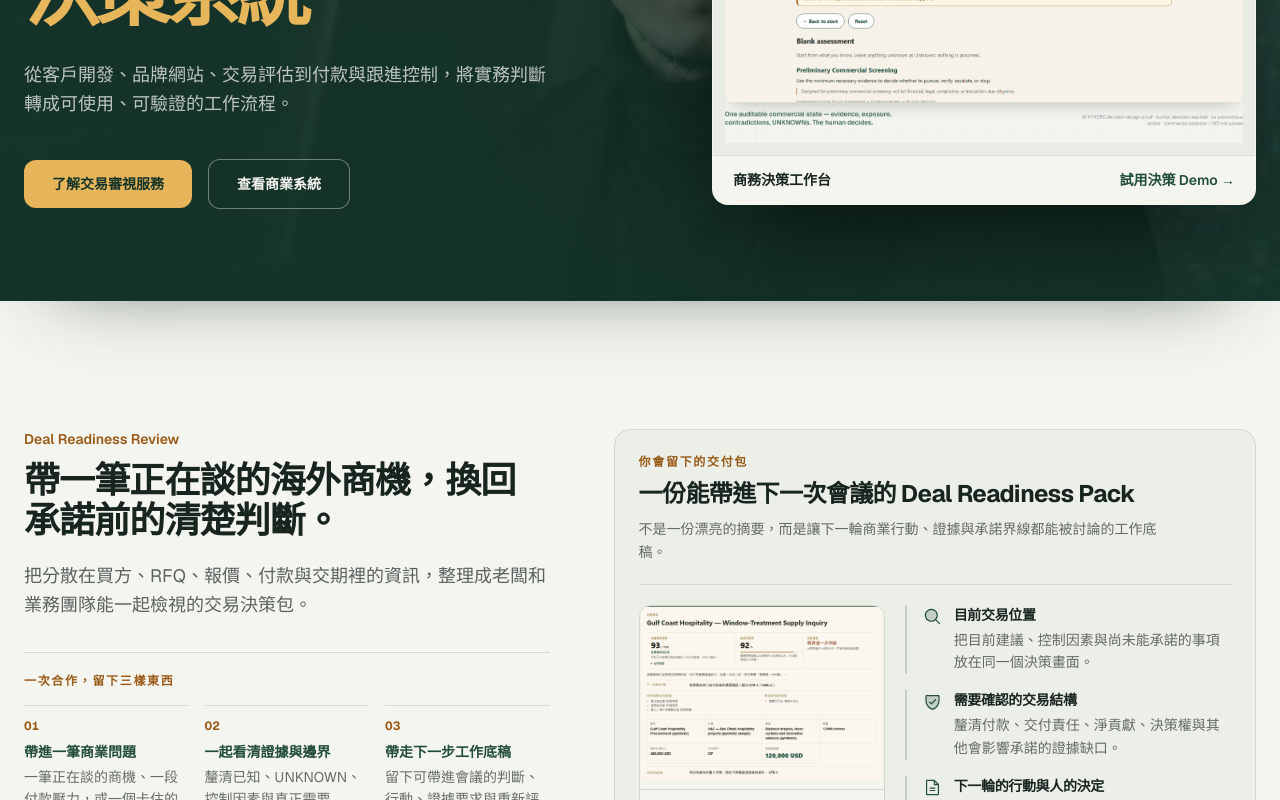
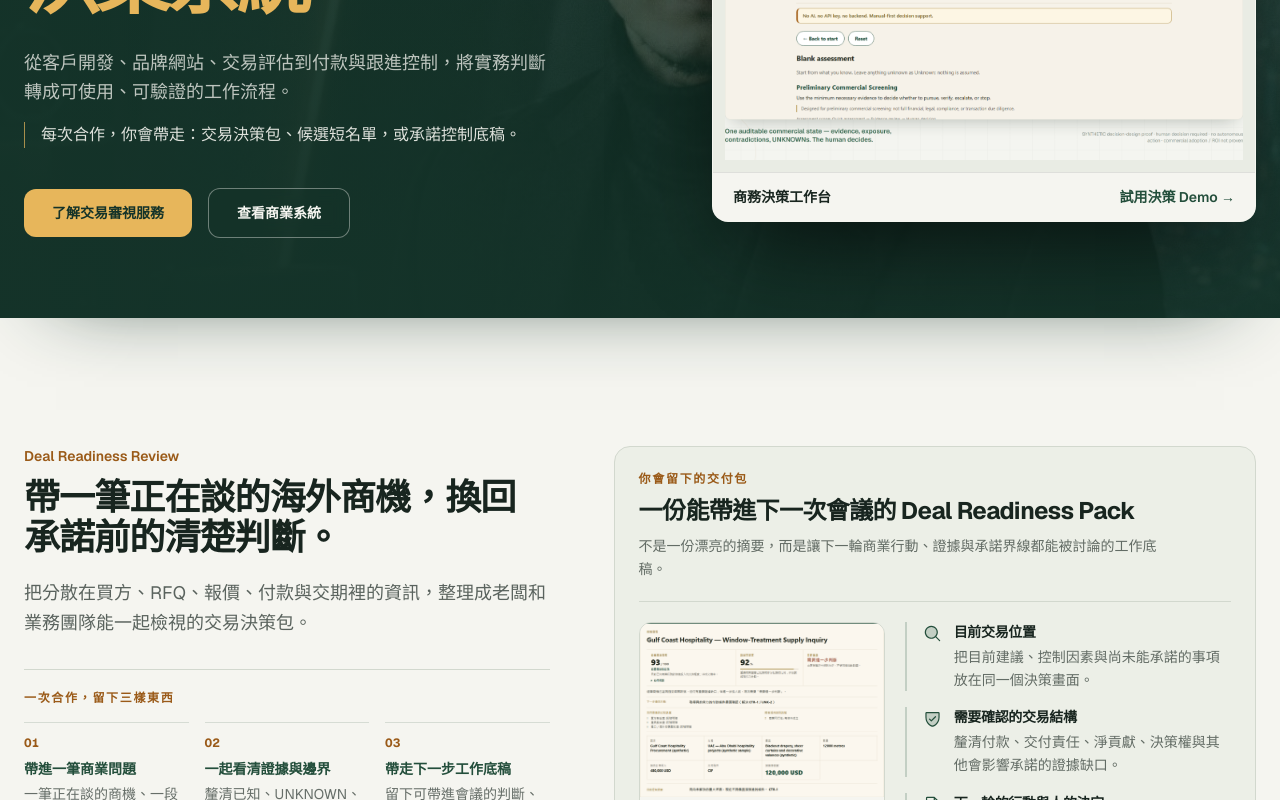
Before and after one commit to apchen1978/pauls-tradecraft, a React (Vite) app: page / in a window 1280 px wide. Shown: the part 500-1300 px from the top of the page. Built offline with nearby package versions, Linux system fonts and the light colour scheme.

Commit message:
feat(portfolio): clarify client value and deliverables

```diff
--- a/src/components/Capabilities.jsx
+++ b/src/components/Capabilities.jsx
@@ -33,6 +33,7 @@ export default function Capabilities() {
                 <h4 className="mt-2 text-lg font-bold tracking-tight text-bone">{offer.title}</h4>
                 <p className="mt-3 text-sm font-semibold leading-relaxed text-bone/90">{offer.question}</p>
                 <p className="mt-2 text-sm leading-relaxed text-bone/70">{offer.output}</p>
+                <p className="mt-3 text-xs font-semibold leading-relaxed text-gold">{offer.takeaway}</p>
                 <p className="mt-4 text-xs font-medium uppercase tracking-[0.12em] text-bone/65">{offer.proof}</p>
               </article>
             ))}
--- a/src/components/Hero.jsx
+++ b/src/components/Hero.jsx
@@ -44,6 +44,9 @@ export default function Hero() {
           <motion.p variants={fadeUp} className="mt-7 max-w-[48ch] text-base leading-relaxed text-bone/75 md:text-lg">
             {t.hero.sub}
           </motion.p>
+          <motion.p variants={fadeUp} className="mt-4 max-w-[48ch] border-l border-gold/70 pl-4 text-sm font-medium leading-relaxed text-bone/90 md:text-base">
+            {t.hero.youGet}
+          </motion.p>
           <motion.div variants={fadeUp} className="mt-10 flex flex-wrap items-center gap-4">
             <a
               href="#deal-readiness"
--- a/src/i18n.jsx
+++ b/src/i18n.jsx
@@ -10,6 +10,7 @@ const dict = {
       headlineB: "團隊能推進的",
       headlineHighlight: "決策系統",
       sub: "從客戶開發、品牌網站、交易評估到付款與跟進控制，將實務判斷轉成可使用、可驗證的工作流程。",
+      youGet: "每次合作，你會帶走：交易決策包、候選短名單，或承諾控制底稿。",
       ctaPrimary: "了解交易審視服務",
       ctaSecondary: "查看商業系統",
       imgCaption: "窗簾軟裝 Pilot 追蹤器 · 實際畫面",
@@ -93,7 +94,7 @@ const dict = {
       boundary: "這些作品展示可運作的判斷流程與輸出，不宣稱保證營收、ROI 或商業採用結果。",
       items: [
         { label: "收入機會", question: "哪些商機值得投入？", system: "AI 輔助海外客戶開發", output: "Evidence-qualified shortlist、UNKNOWN 與下一輪研究問題。", linkLabel: "查看客戶開發流程", href: "#overseas-lead-discovery" },
-        { label: "交易決策", question: "這筆交易現在值得推進嗎？", system: "商務決策工作台", output: "交易評估、控制因素、Decision Path 與可帶進會議的 Deal Brief。", linkLabel: "查看決策工作台", href: "#commercial-decision-desk" },
+        { label: "交易決策", question: "這筆交易現在值得推進嗎？", system: "商務決策工作台", output: "交易評估、控制因素、Decision Path（這單卡在哪、下一步動什麼）與 Deal Brief（帶進會議的判斷文件）。", linkLabel: "查看決策工作台", href: "#commercial-decision-desk" },
         { label: "毛利機會", question: "下一個值得捕捉的利潤在哪裡？", system: "貿易利潤導航", output: "Profit levers、economics bridge、現金暴露與需要補足的證據。", linkLabel: "查看利潤導航", href: "#trade-profit-navigator" },
         { label: "現金與風險", question: "表面有毛利，現金能撐得住嗎？", system: "付款集中度分析", output: "按幣別拆開的付款承諾、集中暴露與承諾前控制點。", linkLabel: "查看付款分析", href: "#payment-concentration" },
       ],
@@ -142,18 +143,21 @@ const dict = {
             title: "Overseas Growth Pilot",
             question: "哪些海外客戶值得投入？",
             output: "證據化的潛在客戶短名單、UNKNOWN 與下一輪研究問題。",
+            takeaway: "你帶走：候選短名單與下一輪該問誰。",
             proof: "Overseas Lead Discovery",
           },
           {
             title: "Deal Readiness Review",
             question: "這筆商機現在能不能推進？",
-            output: "CDD 評估、控制因素、Decision Path、Deal Brief 與人類決定邊界。",
+            output: "CDD 評估、控制因素、Decision Path（這單卡在哪、下一步動什麼）、Deal Brief（帶進會議的判斷文件）與人類決定邊界。",
+            takeaway: "你帶走：可帶進會議的交易判斷。",
             proof: "商務決策工作台",
           },
           {
             title: "Commercial Control Sprint",
             question: "報價與付款承諾會如何影響執行？",
             output: "付款情境、報價版本與跟進控制點，讓承諾和風險可被檢視。",
+            takeaway: "你帶走：可對帳的承諾與暴露底稿。",
             proof: "付款集中度分析 · Pilot 追蹤器",
           },
         ],
@@ -300,6 +304,7 @@ const dict = {
       headlineB: "into systems teams ",
       headlineHighlight: "can act on",
       sub: "From lead qualification and brand websites to deal review and payment control, I turn commercial judgment into usable, verifiable workflows.",
+      youGet: "Every engagement leaves you with: a deal decision pack, a candidate shortlist, or a commitment control brief.",
       ctaPrimary: "See Deal Readiness Review",
       ctaSecondary: "View Commercial Systems",
       imgCaption: "Curtain soft-furnishing pilot tracker · live view",
@@ -383,7 +388,7 @@ const dict = {
       boundary: "These pieces demonstrate working judgment flows and deliverables. They do not claim guaranteed revenue, ROI, or commercial adoption.",
       items: [
         { label: "REVENUE OPPORTUNITY", question: "Which prospects deserve attention?", system: "AI-Assisted Overseas Lead Discovery", output: "An evidence-qualified shortlist, UNKNOWNs, and the next research questions.", linkLabel: "View lead discovery", href: "#overseas-lead-discovery" },
-        { label: "DEAL DECISION", question: "Is this deal ready to move forward?", system: "Commercial Decision Desk", output: "Deal assessment, control factors, Decision Path, and a meeting-ready Deal Brief.", linkLabel: "View decision desk", href: "#commercial-decision-desk" },
+        { label: "DEAL DECISION", question: "Is this deal ready to move forward?", system: "Commercial Decision Desk", output: "Deal assessment, control factors, Decision Path (where the deal is stuck and what moves next), and a meeting-ready Deal Brief.", linkLabel: "View decision desk", href: "#commercial-decision-desk" },
         { label: "MARGIN OPPORTUNITY", question: "Where is the next credible profit lever?", system: "Trade Profit Navigator", output: "Profit levers, an economics bridge, cash exposure, and evidence still required.", linkLabel: "View profit navigator", href: "#trade-profit-navigator" },
         { label: "CASH AND RISK", question: "Can the cash position carry the apparent margin?", system: "Payment Concentration", output: "Currency-separated payment commitments, concentration exposure, and pre-commitment controls.", linkLabel: "View payment analysis", href: "#payment-concentration" },
       ],
@@ -432,18 +437,21 @@ const dict = {
             title: "Overseas Growth Pilot",
             question: "Which overseas prospects deserve attention?",
             output: "An evidence-qualified shortlist, explicit unknowns, and the next research questions.",
+            takeaway: "You take away: a candidate shortlist and the next questions to ask.",
             proof: "Overseas Lead Discovery",
           },
           {
             title: "Deal Readiness Review",
             question: "Can this opportunity move forward now?",
-            output: "CDD assessment, control factors, Decision Path, Deal Brief, and the human decision boundary.",
+            output: "CDD assessment, control factors, Decision Path (where the deal is stuck and what moves next), Deal Brief (a judgment document for the meeting), and the human decision boundary.",
+            takeaway: "You take away: a deal judgment you can take into the meeting.",
             proof: "Commercial Decision Desk",
           },
           {
             title: "Commercial Control Sprint",
             question: "How will quotes and payment commitments affect execution?",
             output: "Payment scenarios, quote versions, and follow-up controls that make commitments reviewable.",
+            takeaway: "You take away: a reconciled commitment and exposure brief.",
             proof: "Payment Concentration · Pilot Tracker",
           },
         ],
@@ -460,7 +468,7 @@ const dict = {
           { title: "Confirm usable evidence", body: "The owner confirms which signals can enter an opportunity. Everything else remains UNKNOWN or pending verification." },
           { title: "Assess the current position", body: "CDD structures the deal, control items, current position, and the next evidence to obtain." },
           { title: "Review payment and net contribution", body: "Separate payment terms, commitment exposure, revenue, cost, and contingency before a commitment is made." },
-          { title: "Leave a decision asset", body: "Deal Brief and Decision Ledger keep the system recommendation, human decision, and rerun conditions distinct." },
+          { title: "Leave a decision asset", body: "Deal Brief (a judgment document for the meeting) and Decision Ledger (why the decision was made) keep the system recommendation, human decision, and rerun conditions distinct." },
         ],
         sourceCta: "See lead qualification",
         cddCta: "Open the decision workbench",
```
